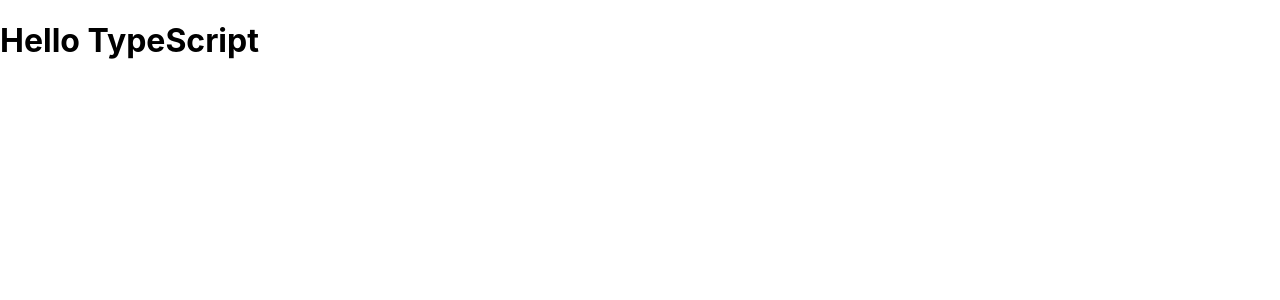
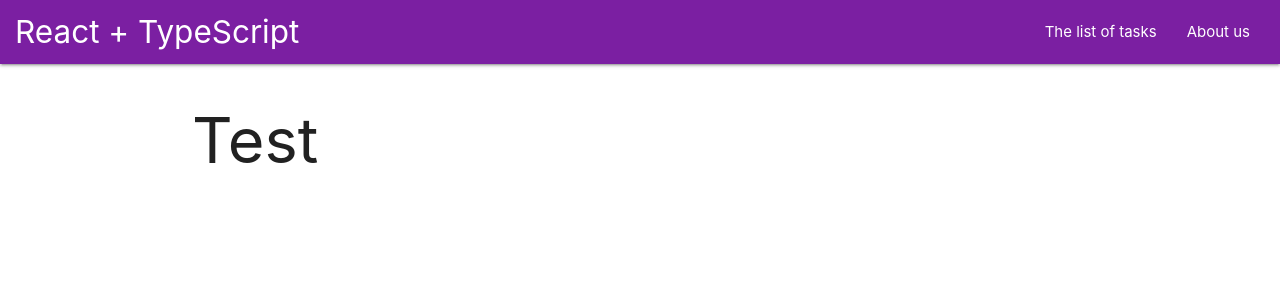
Before and after one commit to vasyl-007/typescript-study, a React (Create React App) app: page / in a window 1280 px wide. Shown: the top 300 px of the page. Built offline with nearby package versions, Linux system fonts and the light colour scheme.

Commit message:
typescript start

```diff
--- a/public/index.html
+++ b/public/index.html
@@ -24,6 +24,14 @@
       work correctly both with client-side routing and a non-root public URL.
       Learn how to configure a non-root public URL by running `npm run build`.
     -->
+    <link
+      rel="stylesheet"
+      href="https://cdnjs.cloudflare.com/ajax/libs/materialize/1.0.0/css/materialize.min.css"
+    />
+    <link
+      href="https://fonts.googleapis.com/icon?family=Material+Icons"
+      rel="stylesheet"
+    />
     <title>React App</title>
   </head>
   <body>
--- a/src/App.tsx
+++ b/src/App.tsx
@@ -1,7 +1,15 @@
 import React from "react";
+import { Navbar } from "./components/Navbar";
 
 const App: React.FC = () => {
-  return <h1>Hello TypeScript</h1>;
+  return (
+    <>
+      <Navbar />
+      <div className="container">
+        <h1>Test</h1>
+      </div>
+    </>
+  );
 };
 
 export default App;
--- /dev/null
+++ b/src/components/Navbar.tsx
@@ -0,0 +1,19 @@
+import React from "react";
+
+export const Navbar: React.FC = () => (
+  <nav>
+    <div className="nav-wrapper purple darken-2 px1">
+      <a href="/" className="brand-logo">
+        React + TypeScript
+      </a>
+      <ul className="right hide-on-med-and-down">
+        <li>
+          <a href="/">The list of tasks</a>
+        </li>
+        <li>
+          <a href="/">About us</a>
+        </li>
+      </ul>
+    </div>
+  </nav>
+);
--- a/src/index.css
+++ b/src/index.css
@@ -1,13 +1,17 @@
 body {
   margin: 0;
-  font-family: -apple-system, BlinkMacSystemFont, 'Segoe UI', 'Roboto', 'Oxygen',
-    'Ubuntu', 'Cantarell', 'Fira Sans', 'Droid Sans', 'Helvetica Neue',
+  font-family: -apple-system, BlinkMacSystemFont, "Segoe UI", "Roboto", "Oxygen",
+    "Ubuntu", "Cantarell", "Fira Sans", "Droid Sans", "Helvetica Neue",
     sans-serif;
   -webkit-font-smoothing: antialiased;
   -moz-osx-font-smoothing: grayscale;
 }
 
 code {
-  font-family: source-code-pro, Menlo, Monaco, Consolas, 'Courier New',
+  font-family: source-code-pro, Menlo, Monaco, Consolas, "Courier New",
     monospace;
 }
+.px1 {
+  padding-left: 1rem;
+  padding-right: 1rem;
+}
```
Also changed, not shown: public/logo512.png (deleted), 1 other file (tests, documents, lock files or other folders).
